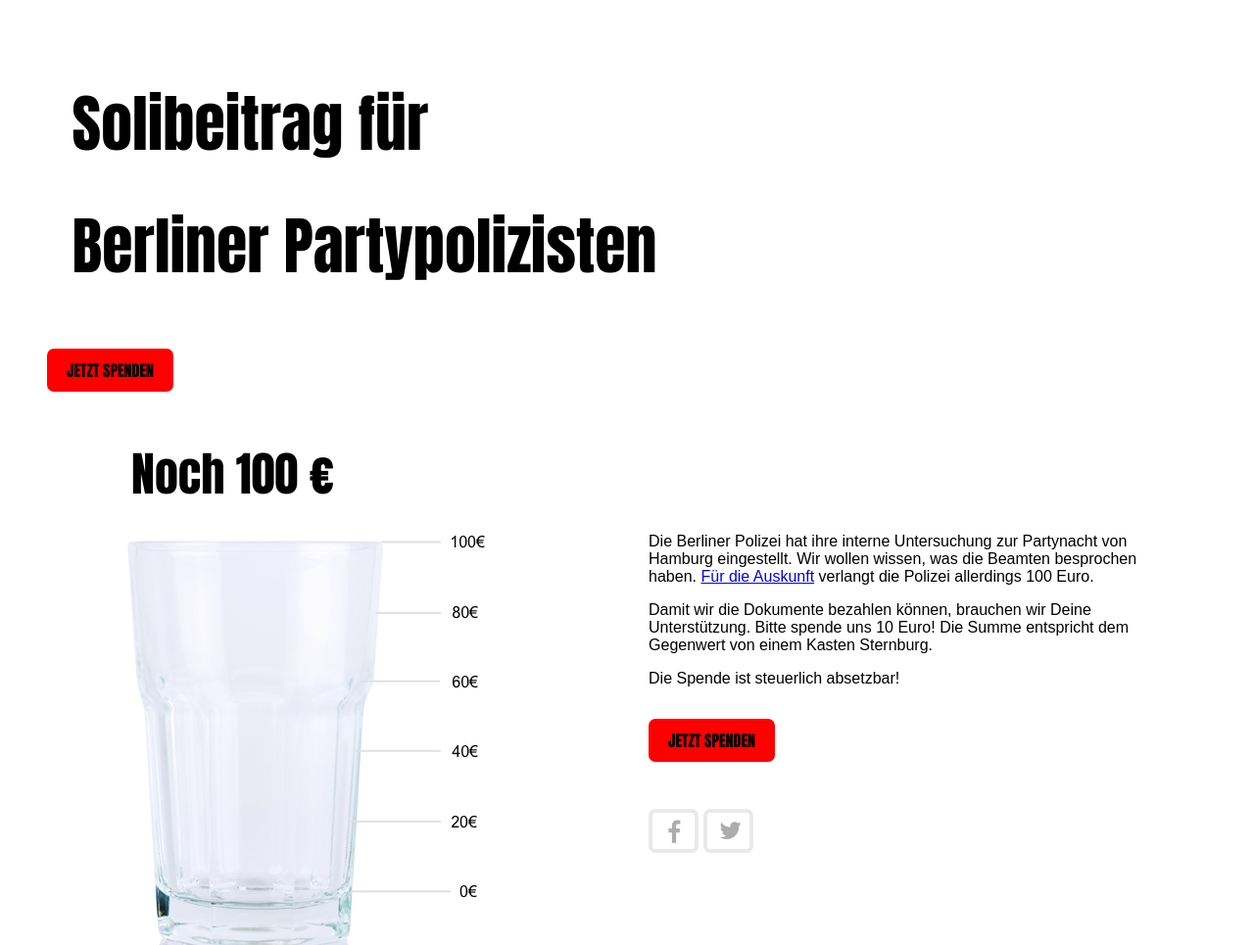
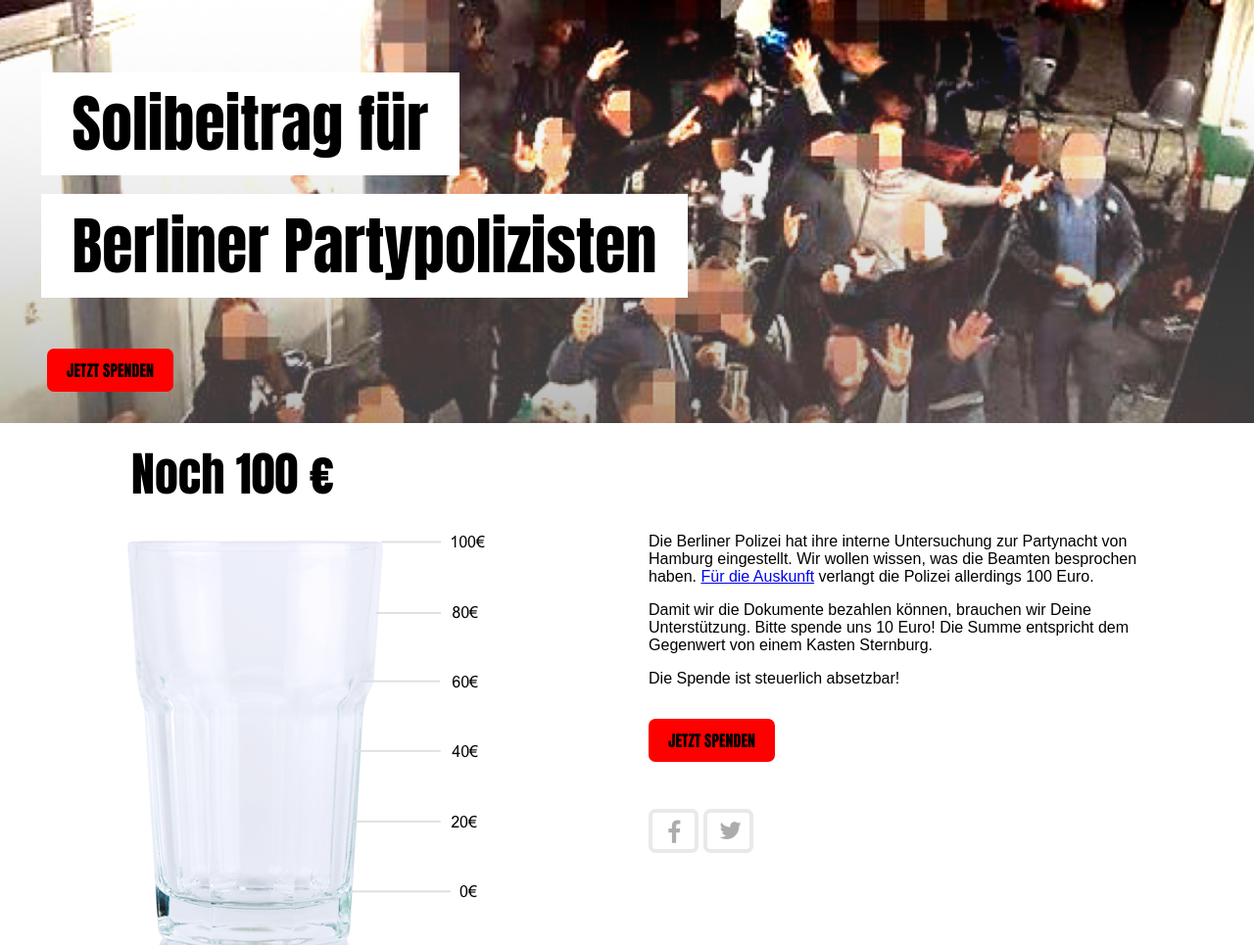
Before and after one commit to okfde/partypolizei, a website: page index.html in a window 1280 px wide. Shown: the top 965 px of the page at 98% size. Drawn offline with Linux system fonts and the light colour scheme; the site is published under a folder, as on GitHub Pages, so addresses that start at the root find nothing.

Commit message:
correctly resolve background-url

```diff
--- a/sass/main.sass
+++ b/sass/main.sass
@@ -6,7 +6,7 @@ body
 
 
 header
-  background-image: url(/assets/partypolizei.jpg)
+  background-image: url("../assets/partypolizei.jpg")
   -webkit-background-size: cover
   background-size: cover
   padding-bottom: 2em
```
Also changed, not shown: css/main.css.
